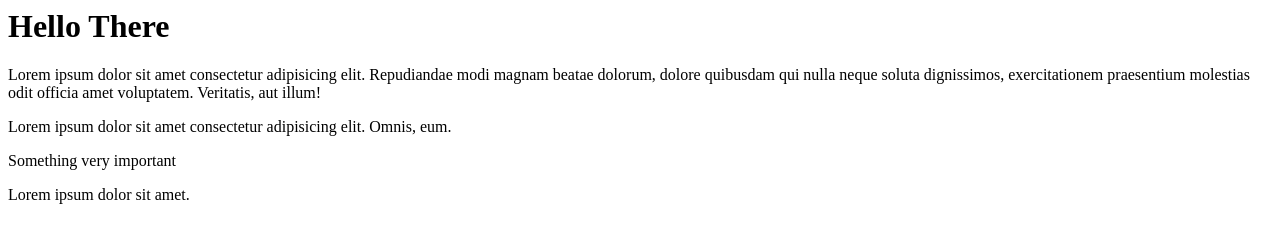
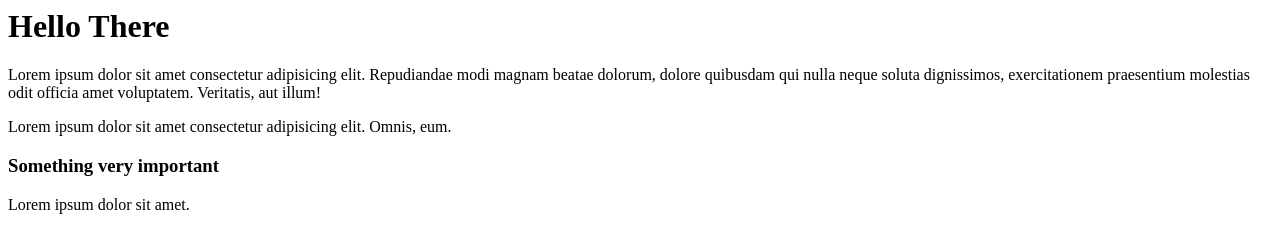
Before and after one commit to panawita/goIT-git-precourse, a plain HTML site: page index.html in a window 1280 px wide. Drawn offline with Linux system fonts and the light colour scheme.

Commit message:
Changed span to h3

```diff
--- a/index.html
+++ b/index.html
@@ -7,5 +7,5 @@
   aut illum!
 </p>
 <p>Lorem ipsum dolor sit amet consectetur adipisicing elit. Omnis, eum.</p>
-<span>Something very important</span>
+<h3>Something very important</h3>
 <p>Lorem ipsum dolor sit amet.</p>
```
